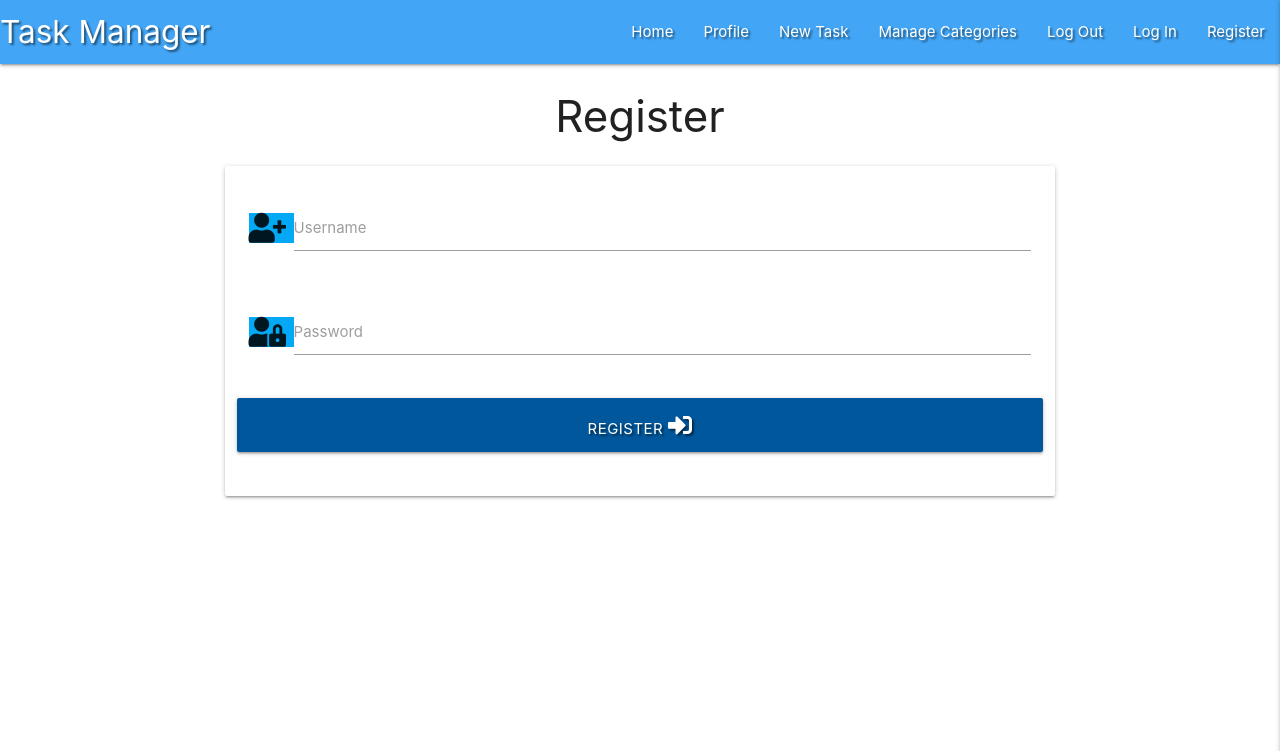
After one commit to michaeldijk/flask-mongo-mini-project, a Flask app: page /register in a window 1280 px wide. The commit adds this page. Shown: the top 751 px of the page. Run offline with Flask 2, Linux system fonts and the light colour scheme; some libraries are stand-ins or nearby versions.

Commit message:
add register

```diff
--- a/app.py
+++ b/app.py
@@ -3,6 +3,7 @@ from flask import (Flask, flash, render_template,
                     redirect, request, session, url_for)
 from flask_pymongo import PyMongo
 from bson.objectid import ObjectId
+from werkzeug.security import generate_password_hash, check_password_hash
 if os.path.exists("env.py"):
     import env
 
@@ -23,6 +24,11 @@ def get_tasks():
     return render_template("tasks.html", tasks=tasks)
 
 
+@app.route("/register", methods=["GET", "POST"])
+def register():
+    return render_template("register.html")
+
+
 if __name__ == "__main__":
     app.run(host=os.environ.get("IP"),
             port=int(os.environ.get("PORT")),
--- a/templates/base.html
+++ b/templates/base.html
@@ -33,7 +33,7 @@
                 <li><a href="#">Manage Categories</a></li>
                 <li><a href="#">Log Out</a></li>
                 <li><a href="#">Log In</a></li>
-                <li><a href="#">Register</a></li>
+                <li><a href="{{ url_for("register") }}">Register</a></li>
               </ul>
             </div>
           </nav>
@@ -47,7 +47,7 @@
             <li><a href="#">Manage Categories</a></li>
             <li><a href="#">Log Out</a></li>
             <li><a href="#">Log In</a></li>
-            <li><a href="#">Register</a></li>
+            <li><a href="{{ url_for("register") }}">Register</a></li>
           </ul>
           <!-- End mobile sidenav -->
     </header>
--- /dev/null
+++ b/templates/register.html
@@ -0,0 +1,38 @@
+{% extends "base.html" %}
+{% block content %}
+
+<h3 class="center-align">Register</h3>
+
+    <div class="row">
+        <form class="col s12 m8 offset-m2" method="POST" action="{{ url_for("register") }}">
+            <div class="card-panel">
+                <!-- Start Username -->
+                <div class="row">
+                    <div class="input-field col s12">
+                        <i class="fas fa-user-plus prefix light-blue text-darken-4"></i>
+                        <input id="username" name="username" type="text" class="validate">
+                        <label for="username">Username</label>
+                    </div>
+                </div>
+                <!-- End Username -->
+                <!-- Start Password  -->
+                <div class="row">
+                    <div class="input-field col s12">
+                        <i class="fas fa-user-lock prefix light-blue text-darken-4"></i>
+                        <input id="password" name="password" type="password" class="validate">
+                        <label for="password">Password</label>
+                    </div>
+                </div>
+                <!-- End Password  -->
+                <!-- Start register Button -->
+                <div class="row">
+                    <button type="submit" class="col s12 btn-large light-blue darken-4 text-shadow">
+                        Register <i class="fas fa-sign-in-alt"></i>
+                    </button>
+                </div>
+                <!-- End register Button -->
+            </div>
+        </form>
+    </div>
+
+{% endblock %}
```
